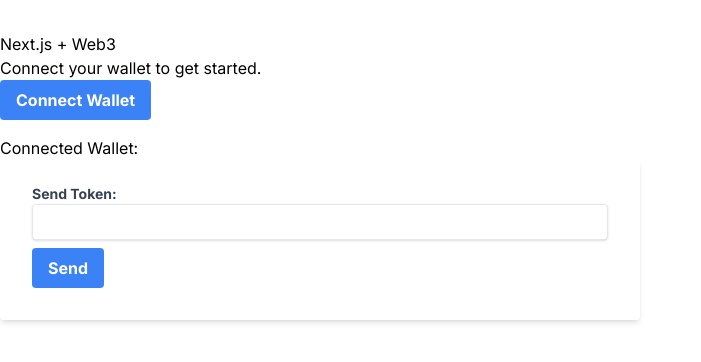
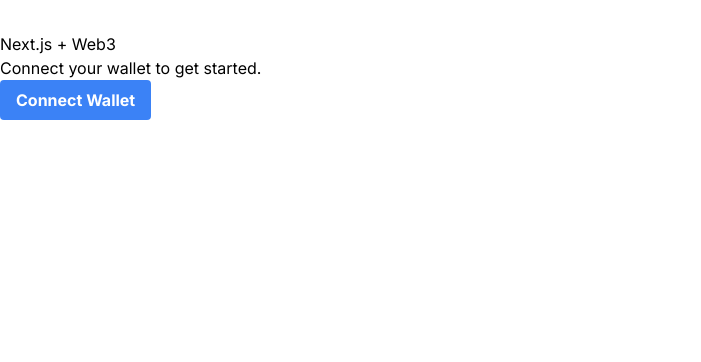
Before and after one commit to OkkashaAlly/tron-wallet, a Next.js app: page / in a window 1280 px wide. Shown: the top 362 px of the page, without its empty margins (0-701 px from the left). Built offline with nearby package versions, Linux system fonts and the light colour scheme.

Commit message:
fixed wallet init state

```diff
--- a/app/page.tsx
+++ b/app/page.tsx
@@ -2,7 +2,7 @@
 import { FormEvent, useState } from "react";
 
 export default function Home() {
-  const [connectedWallet, setConnectedWallet] = useState(true);
+  const [connectedWallet, setConnectedWallet] = useState(null);
 
   const connectWallet = async () => {
     // @ts-ignore - MetaMask is not defined
```
